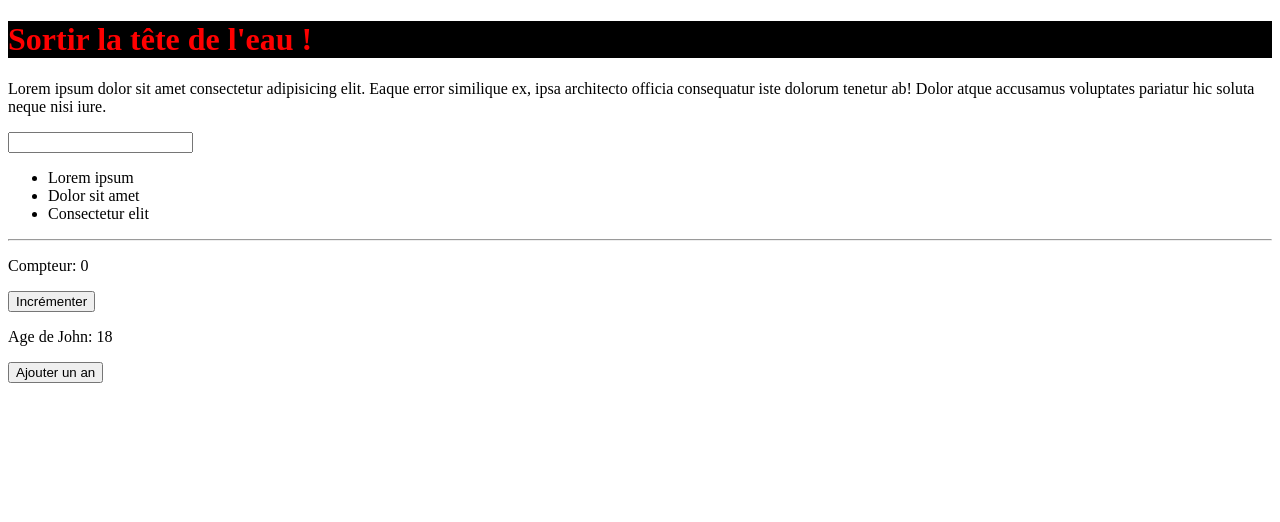
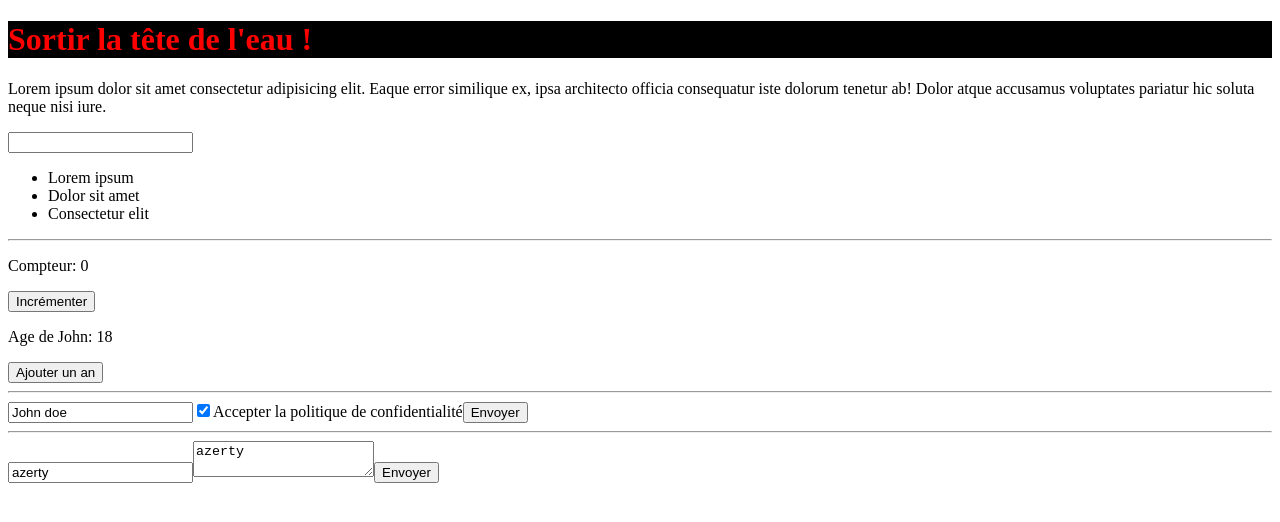
Before and after one commit to NKoelblen/React-Project, a React (Vite) app: page / in a window 1280 px wide. Shown: the top 522 px of the page. Built offline with nearby package versions, Linux system fonts and the light colour scheme.

Commit message:
Formulaire

```diff
--- a/src/App.jsx
+++ b/src/App.jsx
@@ -22,6 +22,22 @@ function App() {
 
 	const incrementAge = () => {
 		setPerson({ ...person, age: person.age + 1 });
+	};
+
+	const [value, setValue] = useState('John doe');
+	const handleChange = (e) => {
+		setValue(e.target.value);
+	};
+
+	const [checked, setChecked] = useState(true);
+	const toggleCheck = () => {
+		setChecked(!checked);
+	};
+
+	const handleSubmit = (e) => {
+		e.preventDefault();
+		let data = new FormData(e.target);
+		console.log(data.get('firstname'));
 	};
 
 	return (
@@ -51,6 +67,32 @@ function App() {
 				Age de {person.firstName}: {person.age}
 			</p>
 			<button onClick={incrementAge}>Ajouter un an</button>
+			<hr />
+			<form>
+				<input
+					name="firstname"
+					value={value}
+					onChange={handleChange}
+				/>
+				<input
+					type="checkbox"
+					name="checkbox"
+					checked={checked}
+					onChange={toggleCheck}
+				/>
+				<label htmlFor="checkbox">Accepter la politique de confidentialité</label>
+				<button disabled={!checked}>Envoyer</button>
+			</form>
+			<hr />
+			<form onSubmit={handleSubmit}>
+				<input
+					type="text"
+					name="firstname"
+					defaultValue={'azerty'}
+				/>
+				<textarea defaultValue={'azerty'} />
+				<button>Envoyer</button>
+			</form>
 		</>
 	);
 }
```
